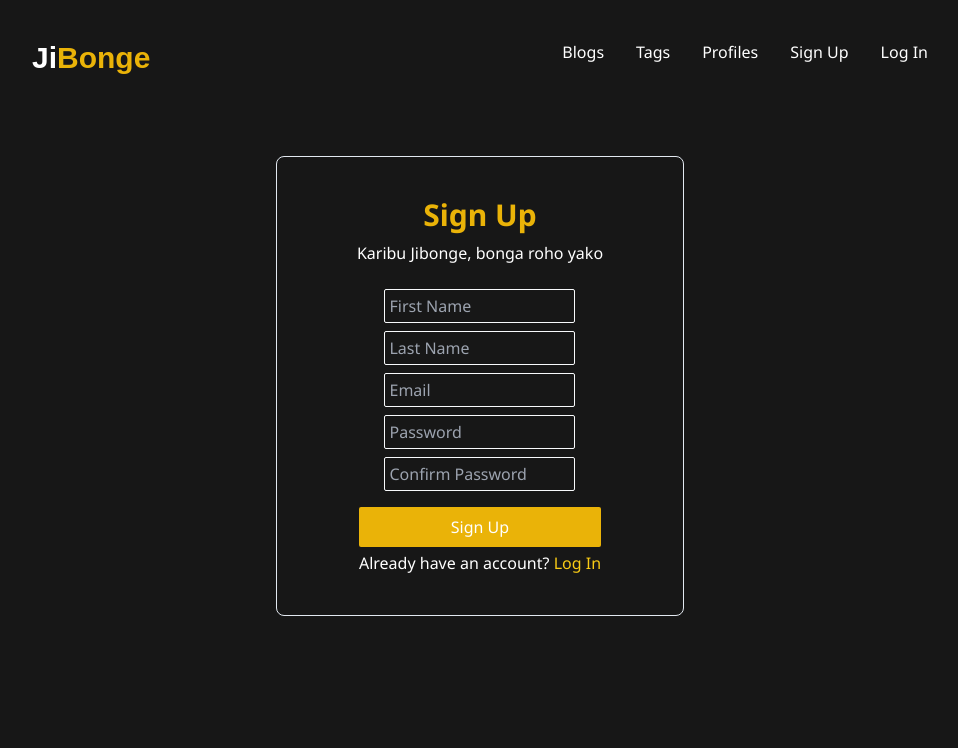
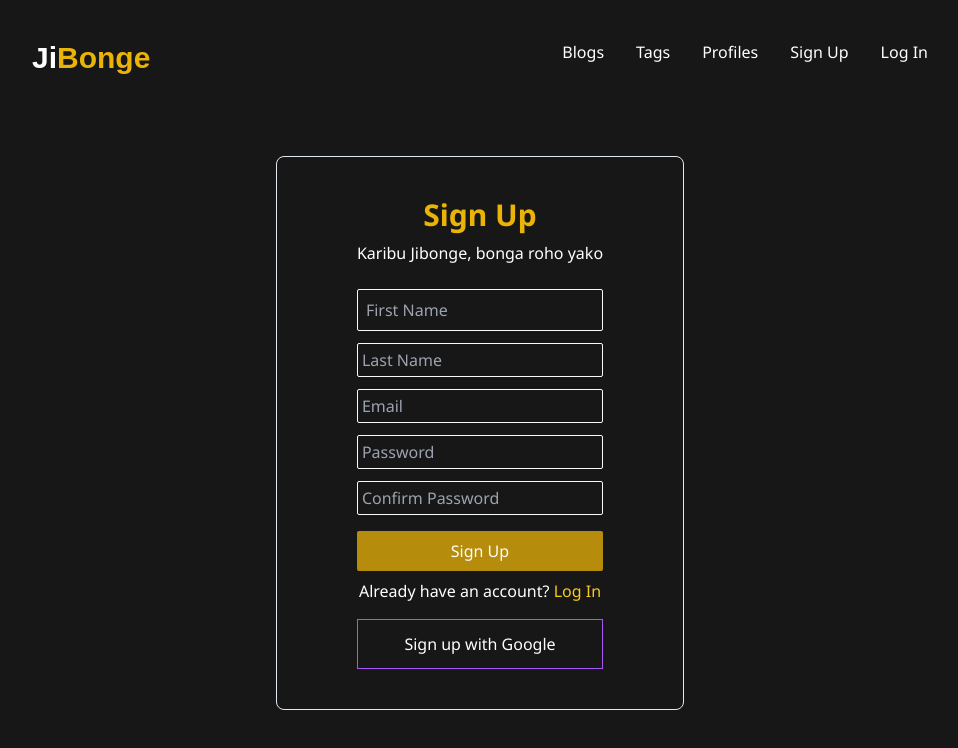
Before and after one commit to Mokowz/Jibonge-App, a Vue app in the folder frontend/app/: page /signup in a window 1280 px wide. Shown: the top 748 px of the page, without its empty margins (160-1118 px from the left). Built offline with nearby package versions, Linux system fonts and the light colour scheme; a web font is replaced by a local one.

Commit message:
Complete on the sign up page

```diff
--- a/frontend/app/src/views/SignUp/SignUpForm.vue
+++ b/frontend/app/src/views/SignUp/SignUpForm.vue
@@ -1,19 +1,22 @@
 <template>
-  <form action="" class="w-full items-center flex flex-col space-y-4">
+  <form action="" class="w-full mx-auto  flex flex-col space-y-4">
     <!-- Inputs -->
-    <div class="flex flex-col items-center  space-y-2">
-        <input type="text" placeholder="First Name" class="p-1 bg-transparent text-slate-50 border rounded-sm border-slate-50">
-        <input type="text" placeholder="Last Name" class="p-1 bg-transparent text-slate-50 border rounded-sm border-slate-50">
-        <input type="email" placeholder="Email" class="p-1 bg-transparent text-slate-50 border rounded-sm border-slate-50">
-        <input type="password" placeholder="Password" class="p-1 bg-transparent text-slate-50 border rounded-sm border-slate-50">
-        <input type="password" placeholder="Confirm Password" class="p-1 bg-transparent text-slate-50 border rounded-sm border-slate-50">
+    <div class="flex flex-col items-center   space-y-3">
+        <input type="text" placeholder="First Name" class="p-2 w-full mx-auto bg-transparent text-slate-50 border rounded-sm border-slate-50">
+        <input type="text" placeholder="Last Name" class="p-1 w-full mx-auto bg-transparent text-slate-50 border rounded-sm border-slate-50">
+        <input type="email" placeholder="Email" class="p-1 w-full mx-auto bg-transparent text-slate-50 border rounded-sm border-slate-50">
+        <input type="password" placeholder="Password" class="p-1 w-full mx-auto bg-transparent text-slate-50 border rounded-sm border-slate-50">
+        <input type="password" placeholder="Confirm Password" class="p-1 w-full mx-auto bg-transparent text-slate-50 border rounded-sm border-slate-50">
     </div>
 
     <!-- Button -->
-    <div class="flex flex-col space-y-1">
-        <button type="submit" class="px-3 py-2 rounded-sm bg-yellow-500">Sign Up</button>
+    <div class="flex flex-col space-y-2">
+        <button type="submit" class="px-3 py-2 rounded-sm bg-yellow-500/75 hover:bg-yellow-500/90">Sign Up</button>
         <span>Already have an account? <router-link to="/" class="text-yellow-400">Log In</router-link></span>
     </div>
+
+    <!-- Sign Up with Google -->
+    <a href="#" class="py-3 border border-gradient-to-r border-purple-500 border-pink-500 hover:border-pink-950">Sign up with Google</a>
   </form>
 </template>
 
```
